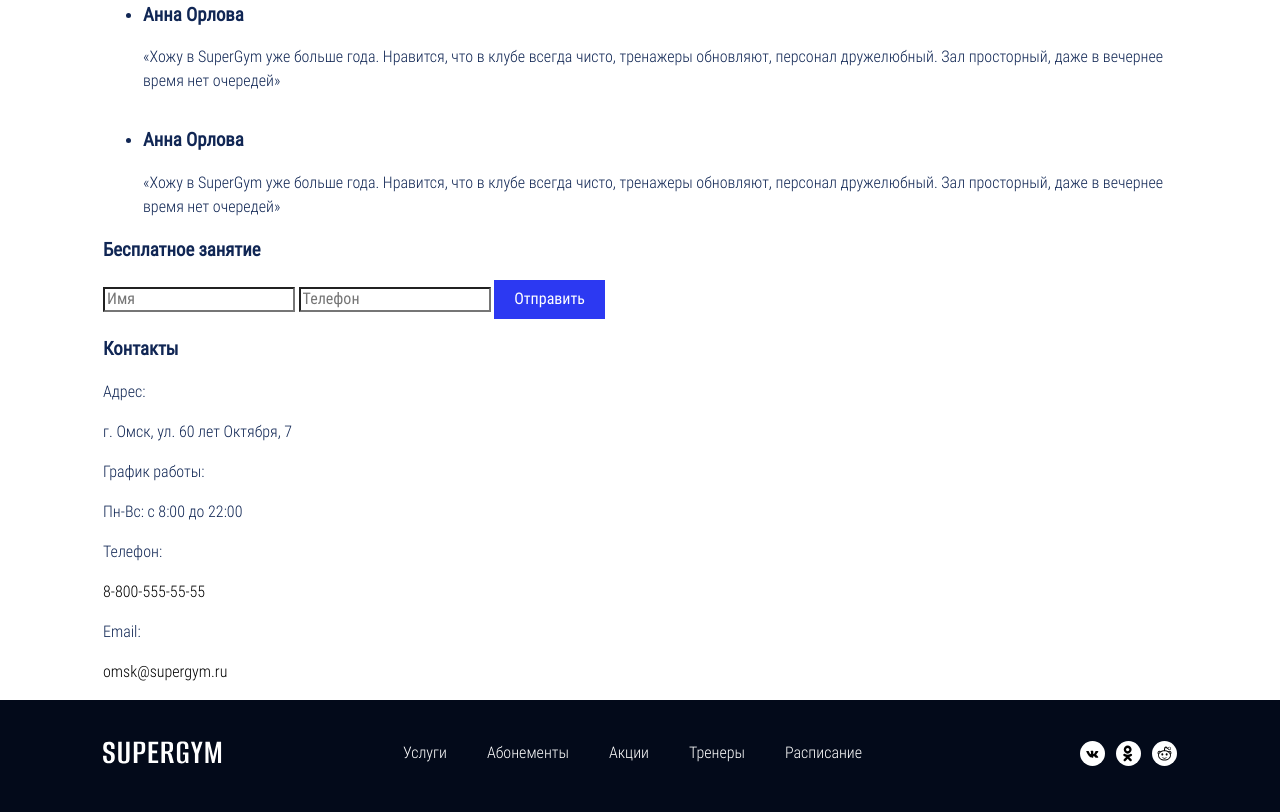
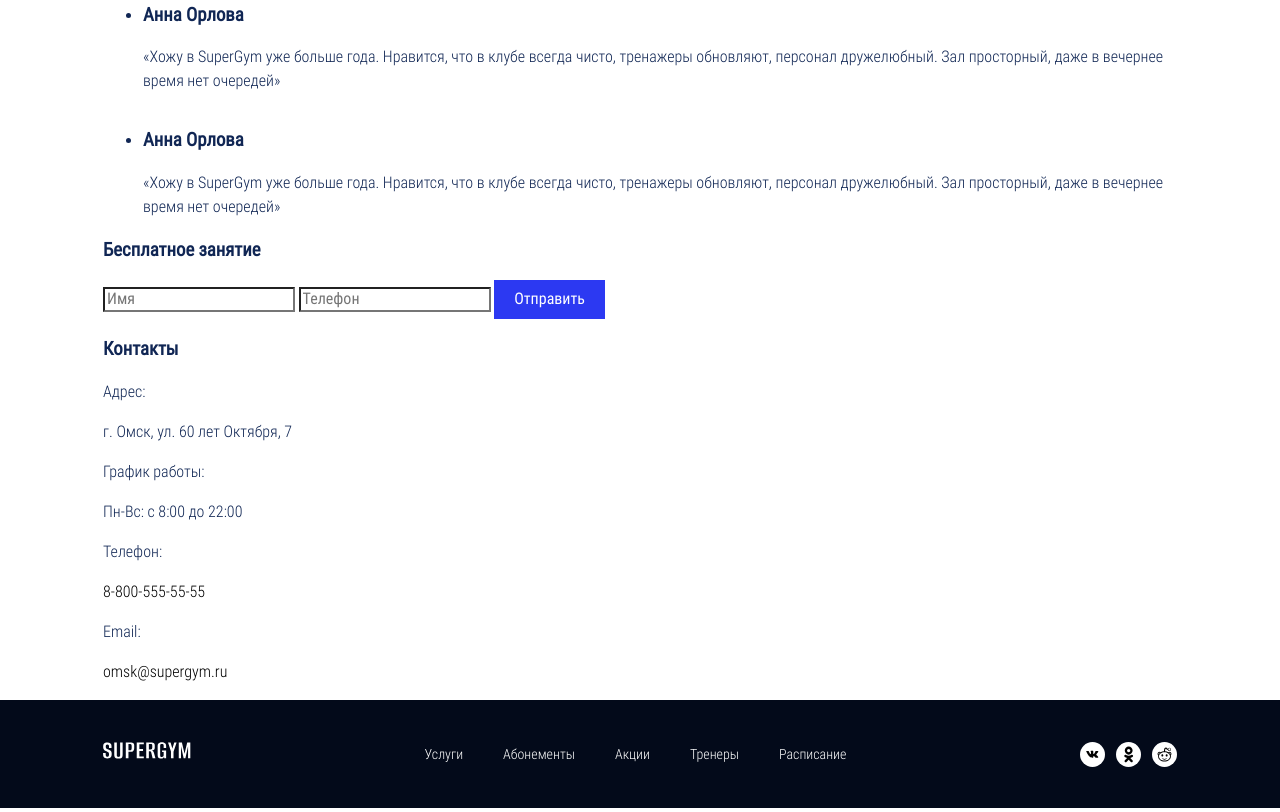
Before and after one commit to alex-kabanin/2130957-supergym, a website: page source/index.html in a window 1280 px wide. Shown: the part 5050-5862 px from the top of the page. Drawn offline with nearby package versions, Linux system fonts and the light colour scheme; files that its build step writes are made by us from their sources; files whose address does not match are found by name.

Commit message:
footer updated

```diff
--- a/source/index.html
+++ b/source/index.html
@@ -324,19 +324,19 @@
           <nav class="footer__navigation">
             <ul class="footer__navigation-list">
               <li class="footer__navigation-item">
-                <a href="#">Услуги</a>
+                <a class="footer__link" href="#">Услуги</a>
               </li>
               <li class="footer__navigation-item">
-                <a href="#">Абонементы</a>
+                <a class="footer__link" href="#">Абонементы</a>
               </li>
               <li class="footer__navigation-item">
-                <a href="#">Акции</a>
+                <a class="footer__link" href="#">Акции</a>
               </li>
               <li class="footer__navigation-item">
-                <a href="#">Тренеры</a>
+                <a class="footer__link" href="#">Тренеры</a>
               </li>
               <li class="footer__navigation-item">
-                <a href="#">Расписание</a>
+                <a class="footer__link" href="#">Расписание</a>
               </li>
             </ul>
           </nav>
--- a/source/sass/blocks/footer.scss
+++ b/source/sass/blocks/footer.scss
@@ -2,7 +2,8 @@
 @use "../variables";
 
 .footer {
-  padding: 41px 0;
+  position: relative;
+  padding: 38px 0;
   background-color: variables.$color-footer;
 
   @include mixins.vp-tablet {
@@ -16,23 +17,91 @@
 
 .footer .container {
   display: flex;
+  align-items: center;
   justify-content: space-between;
+
+  @include mixins.vp-mobile {
+    display: block;
+  }
 }
 
 .footer__logo {
-  width: 82px;
+  @include mixins.vp-mobile {
+    position: absolute;
+    top: 54px;
+  }
+}
+
+.footer__icon {
+  width: 88px;
   color: variables.$color-default-white;
+
+  @include mixins.vp-tablet {
+    width: 82px;
+  }
+
+  @include mixins.vp-mobile {
+    width: 68px;
+  }
 }
 
 .footer__navigation-list {
   display: flex;
-  gap: 40px;
+  gap: 20px;
   margin: 0;
   padding: 0;
   list-style: none;
+
+  @include mixins.vp-tablet {
+    gap: 10px;
+  }
+
+  @include mixins.vp-mobile {
+    display: block;
+    column-count: 2;
+    gap: 10px;
+    margin-bottom: 18px;
+  }
 }
 
-.footer__navigation-item a {
-  display: block;
+.footer__link {
+  position: relative;
+  display: flex;
+  justify-content: center;
+  align-items: center;
+  height: 32px;
+  padding: 0 10px;
+  font-size: 14px;
+  line-height: 22px;
   color: variables.$color-default-white;
+
+  &:hover {
+    box-shadow: 0 1px 0 0 variables.$color-default-white;
+  }
+
+  &:focus {
+    outline: 1px solid variables.$color-default-white;
+  }
+
+  &:active {
+    outline: none;
+  }
+
+  &:active {
+    border-bottom: 1px solid transparent;
+  }
+
+  @include mixins.vp-mobile {
+    margin-bottom: 14px;
+    justify-content: flex-start;
+    font-size: 16px;
+    line-height: 16px;
+    padding: 0;
+  }
 }
+
+.footer__navigation-item:first-child {
+  @include mixins.vp-mobile {
+    margin-top: 48px;
+  }
+}
--- a/source/sass/blocks/navigation.scss
+++ b/source/sass/blocks/navigation.scss
@@ -16,7 +16,7 @@
 .navigation__link {
   display: block;
   font-size: 26px;
-  font-family: variables.$ff-title;
+  font-family: variables.$ff-primary;
   line-height: 31px;
   font-weight: 600;
   color: currentColor;
--- a/source/sass/blocks/page__body.scss
+++ b/source/sass/blocks/page.scss
@@ -3,7 +3,7 @@
 .page__body {
   min-width: 320px;
   font-size: 16px;
-  font-family: "Roboto Condensed","Arial",sans-serif;
+  font-family: variables.$ff-secondary;
   line-height: 24px;
   font-weight: 300;
   color: variables.$color-basic;
--- a/source/sass/blocks/social.scss
+++ b/source/sass/blocks/social.scss
@@ -16,4 +16,15 @@
   height: 25px;
   background-color: variables.$color-default-white;
   border-radius: 50%;
+  transition: all variables.$trans-default;
+
+  &:hover, &:focus {
+    color: variables.$color-default-white;
+    background-color: variables.$color-additional;
+  }
+
+  &:active {
+    color: variables.$color-default-white;
+    background-color: variables.$color-basic;
+  }
 }
--- a/source/sass/global/utils.scss
+++ b/source/sass/global/utils.scss
@@ -68,6 +68,6 @@
   transition: none !important;
 }
 
-.js-focus-visible :focus:not(.focus-visible) {
-  outline: none;
-}
+//.js-focus-visible :focus:not(.focus-visible) {
+//  outline: none;
+//}
--- a/source/sass/style.scss
+++ b/source/sass/style.scss
@@ -23,7 +23,7 @@
 @use "blocks/custom-input";
 @use "blocks/custom-toggle";
 @use "blocks/custom-select";
-@use "blocks/page__body";
+@use "blocks/page";
 @use "blocks/header";
 @use "blocks/navigation";
 @use "blocks/hero";
--- a/source/sass/variables.scss
+++ b/source/sass/variables.scss
@@ -1,7 +1,7 @@
 // Colors
 $color-basic: #102654;
 $color-footer: #030A1A;
-
+$color-additional: #103AAE;
 // Default
 
 $color-default-black:               #000000;
@@ -27,8 +27,8 @@
 // у некоторых шрифтов в ios возникают проблемы с символом рубля
 // https://www.artlebedev.ru/kovodstvo/sections/159/#13
 $ff-rouble:                         "Rouble", "Arial", sans-serif;
-$ff-body:                 "Roboto Condensed", "Arial", sans-serif;
-$ff-title:                    "Alumni Sans", "Arial", sans-serif;
+$ff-secondary:                 "Roboto Condensed", "Arial", sans-serif;
+$ff-primary:                    "Alumni Sans", "Arial", sans-serif;
 
 // Animation
 // ---------------------------------
```
Also changed, not shown: build/css/style.css, build/css/style.min.css, build/img/sprite/Shape.svg (deleted), build/img/sprite/Vector (1).svg (deleted), build/img/sprite/Vector.svg (deleted), build/index.html, 1 other file.
